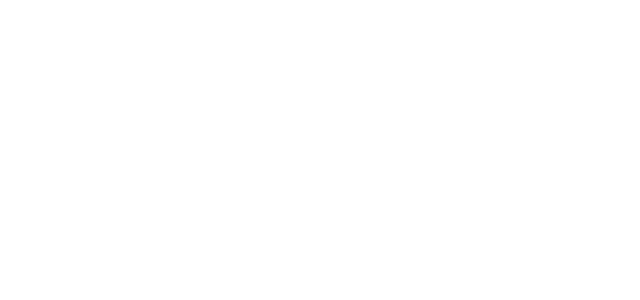
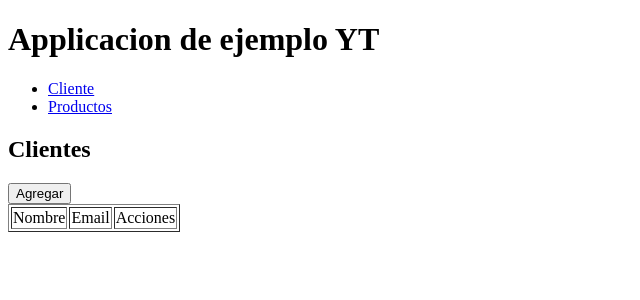
Before and after one commit to mberthely/youtube-code, an Angular app in the folder yt-angular/: page /cliente in a window 1280 px wide. Before the commit this address led to /. Shown: the top 300 px of the page, without its empty margins (0-640 px from the left). Built offline with nearby package versions, Linux system fonts and the light colour scheme.

Commit message:
component commit

```diff
--- a/yt-angular/src/app/app.component.html
+++ b/yt-angular/src/app/app.component.html
@@ -1 +1,11 @@
+<h1>Applicacion de ejemplo YT</h1>
+
+<ul>
+    <li>
+        <a [routerLink]="[ '/cliente']">Cliente</a>
+    </li>
+    <li>
+        <a [routerLink]="[ '/producto']">Productos</a>
+    </li>
+</ul>
 <router-outlet />
--- a/yt-angular/src/app/app.component.ts
+++ b/yt-angular/src/app/app.component.ts
@@ -1,10 +1,10 @@
 import { Component } from '@angular/core';
-import { RouterOutlet } from '@angular/router';
+import { RouterModule, RouterOutlet } from '@angular/router';
 
 @Component({
   selector: 'app-root',
   standalone: true,
-  imports: [RouterOutlet],
+  imports: [RouterOutlet, RouterModule],
   templateUrl: './app.component.html',
   styleUrl: './app.component.scss'
 })
--- a/yt-angular/src/app/app.routes.ts
+++ b/yt-angular/src/app/app.routes.ts
@@ -1,3 +1,8 @@
 import { Routes } from '@angular/router';
+import { ClienteComponent } from './features/cliente/cliente.component';
+import { ProductoComponent } from './features/producto/producto.component';
 
-export const routes: Routes = [];
+export const routes: Routes = [
+   { path: 'cliente',component: ClienteComponent},
+   { path: 'producto',component: ProductoComponent},
+];
--- /dev/null
+++ b/yt-angular/src/app/features/cliente/cliente.component.html
@@ -0,0 +1,11 @@
+<h2>Clientes</h2>
+
+<button>Agregar</button>
+
+<table border="1">
+    <tr>
+        <td>Nombre</td>
+        <td>Email</td>
+        <td>Acciones</td>
+    </tr>
+</table>
--- /dev/null
+++ b/yt-angular/src/app/features/producto/producto.component.html
@@ -0,0 +1,11 @@
+<h2>Productos</h2>
+
+<button>Agregar</button>
+
+<table border="1">
+    <tr>
+        <td>Nombre</td>
+        <td>Precio</td>
+        <td>Acciones</td>
+    </tr>
+</table>
```
Also changed, not shown: yt-angular/src/app/features/cliente/cliente.component.ts (added, +12 -0 lines), yt-angular/src/app/features/producto/producto.component.ts (added, +12 -0 lines), yt-angular/src/app/features/cliente/cliente.component.scss (added), yt-angular/src/app/features/producto/producto.component.scss (added), 2 other files (tests, documents, lock files or other folders).
